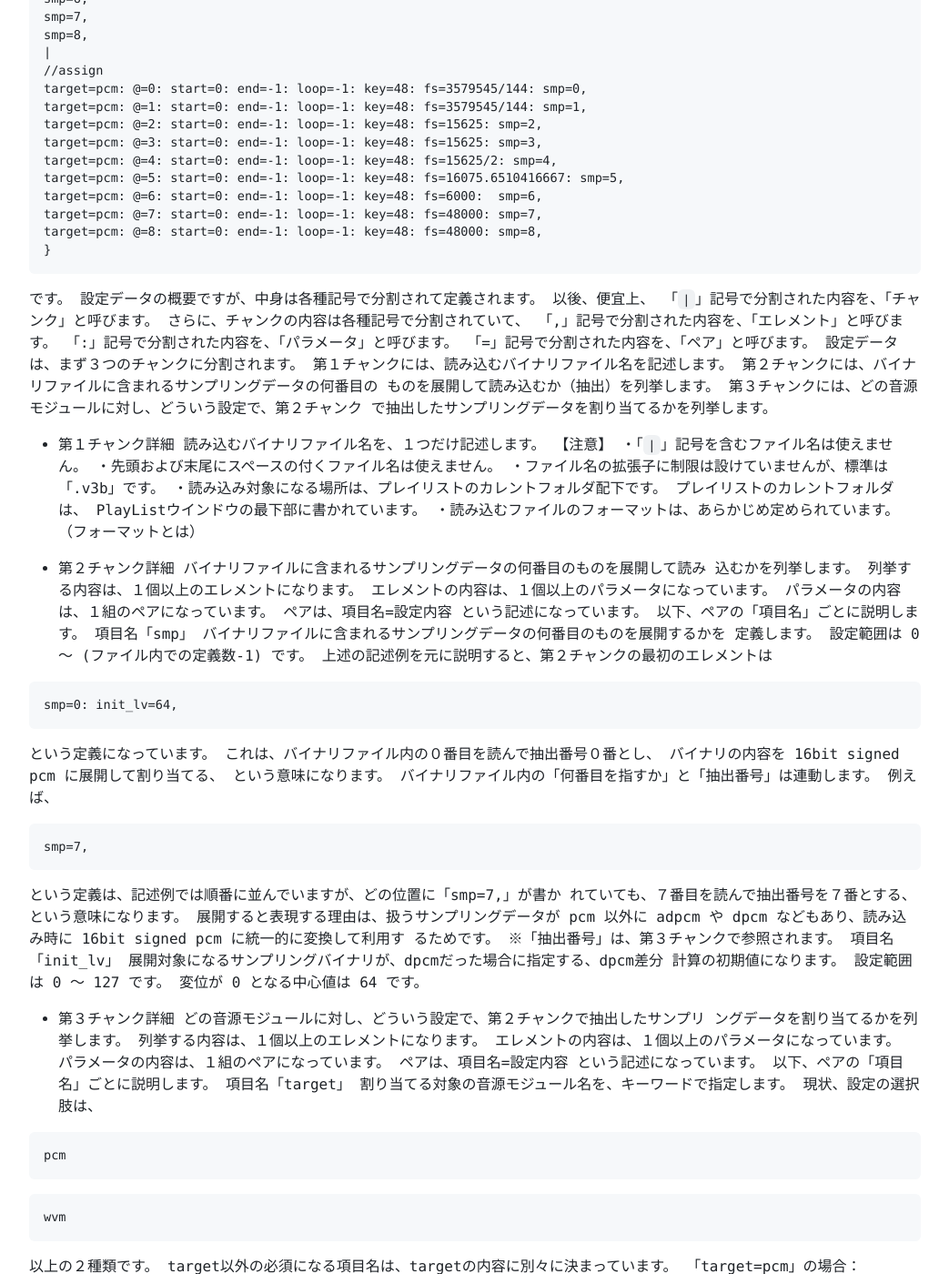
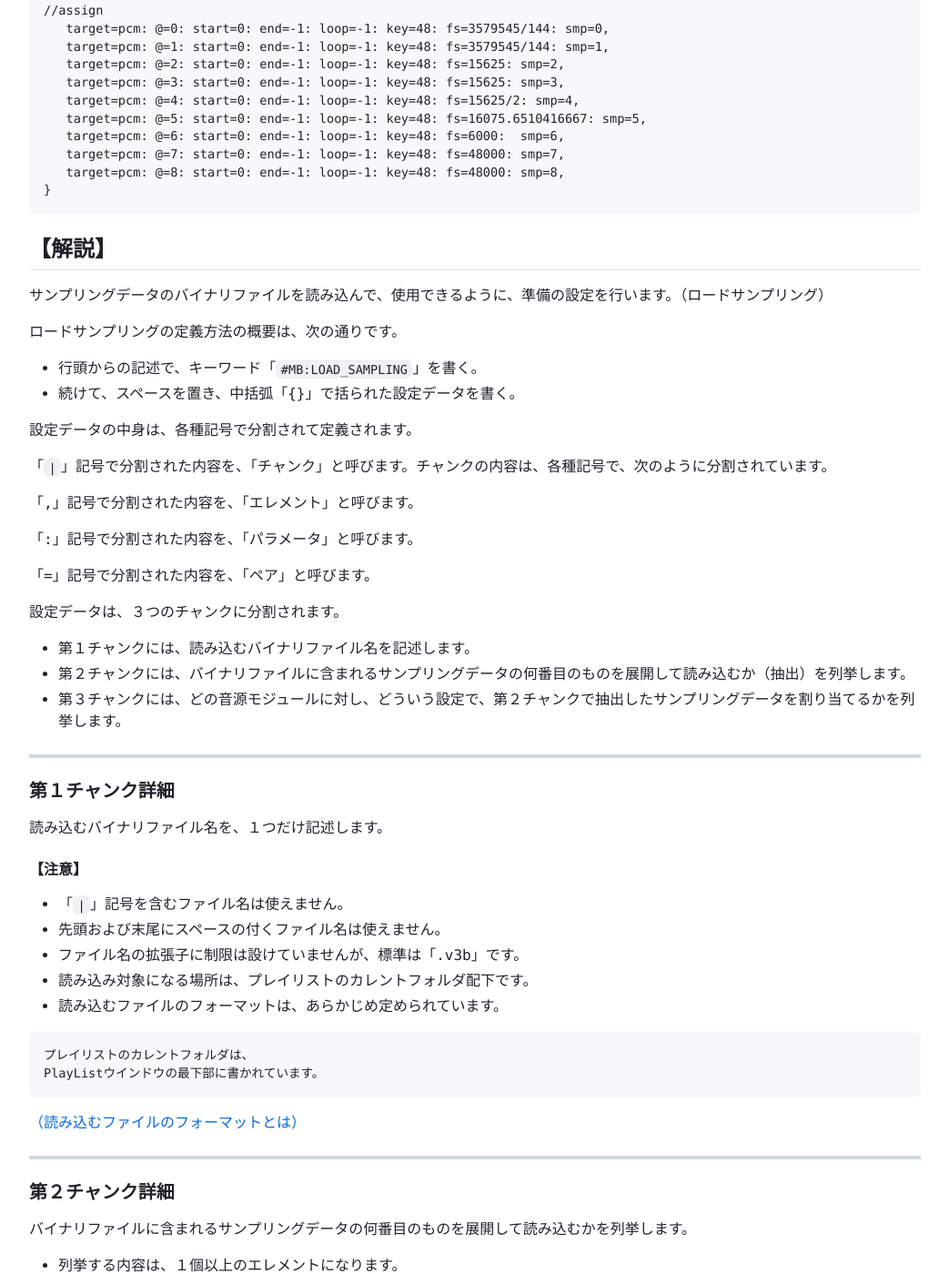
Before and after one commit to lineardrive/V3MMLmanual, a Jekyll site: the page built from docs/ch06/6_58.md, in a window 1280 px wide and 1400 px high, scrolled down 498 px. Shown: the whole window at 91% size, without its empty margins (8-1051 px from the left). Built offline with Jekyll 4.4.1, drawn with Linux system fonts in a browser that asks for light colours; our own code applies the rules of GitHub Pages for plain Markdown files; some of the changed text lies outside the part shown.

Commit message:
6_59まで更新

````diff
--- a/docs/ch06/6_58.md
+++ b/docs/ch06/6_58.md
@@ -1,205 +1,251 @@
-# 6.58 `#MB:LOAD_SAMPLING`：サンプリングファイルの読
+# 6.58 `#MB:LOAD_SAMPLING`：サンプリングファイルの読み込み
 
 [← 目次](../index.md)
 
-み込み
-【記述例】
+## 【記述例】
 
-【解説】
-サンプリングデータのバイナリファイルを読み込んで、使用できるように、準備
-の設定を行います。（ロードサンプリング）
-ロードサンプリングの定義方法の概要は、
-・行頭からの記述で、キーワード「#MB:LOAD_SAMPLING」を書く。
-・続けて、スペースを置き、中括弧「{}」で括られた設定データを書く。
 ```mml
 #MB:LOAD_SAMPLING {
 //load file
-v3mml__testpcm.v3b
+   v3mml__testpcm.v3b
 |
 //pick pcm
-smp=0: init_lv=64,
-smp=1: init_lv=40,
-smp=2,
-smp=3,
-smp=4,
-smp=5,
-smp=6,
-smp=7,
-smp=8,
+   smp=0: init_lv=64,
+   smp=1: init_lv=40,
+   smp=2,
+   smp=3,
+   smp=4,
+   smp=5,
+   smp=6,
+   smp=7,
+   smp=8,
 |
 //assign
-target=pcm: @=0: start=0: end=-1: loop=-1: key=48: fs=3579545/144: smp=0,
-target=pcm: @=1: start=0: end=-1: loop=-1: key=48: fs=3579545/144: smp=1,
-target=pcm: @=2: start=0: end=-1: loop=-1: key=48: fs=15625: smp=2,
-target=pcm: @=3: start=0: end=-1: loop=-1: key=48: fs=15625: smp=3,
-target=pcm: @=4: start=0: end=-1: loop=-1: key=48: fs=15625/2: smp=4,
-target=pcm: @=5: start=0: end=-1: loop=-1: key=48: fs=16075.6510416667: smp=5,
-target=pcm: @=6: start=0: end=-1: loop=-1: key=48: fs=6000:  smp=6,
-target=pcm: @=7: start=0: end=-1: loop=-1: key=48: fs=48000: smp=7,
-target=pcm: @=8: start=0: end=-1: loop=-1: key=48: fs=48000: smp=8,
+   target=pcm: @=0: start=0: end=-1: loop=-1: key=48: fs=3579545/144: smp=0,
+   target=pcm: @=1: start=0: end=-1: loop=-1: key=48: fs=3579545/144: smp=1,
+   target=pcm: @=2: start=0: end=-1: loop=-1: key=48: fs=15625: smp=2,
+   target=pcm: @=3: start=0: end=-1: loop=-1: key=48: fs=15625: smp=3,
+   target=pcm: @=4: start=0: end=-1: loop=-1: key=48: fs=15625/2: smp=4,
+   target=pcm: @=5: start=0: end=-1: loop=-1: key=48: fs=16075.6510416667: smp=5,
+   target=pcm: @=6: start=0: end=-1: loop=-1: key=48: fs=6000:  smp=6,
+   target=pcm: @=7: start=0: end=-1: loop=-1: key=48: fs=48000: smp=7,
+   target=pcm: @=8: start=0: end=-1: loop=-1: key=48: fs=48000: smp=8,
 }
 ```
 
-です。
-設定データの概要ですが、中身は各種記号で分割されて定義されます。
-以後、便宜上、
-「`|`」記号で分割された内容を、「チャンク」と呼びます。
-さらに、チャンクの内容は各種記号で分割されていて、
+## 【解説】
+
+サンプリングデータのバイナリファイルを読み込んで、使用できるように、準備の設定を行います。（ロードサンプリング）
+
+ロードサンプリングの定義方法の概要は、次の通りです。
+
+- 行頭からの記述で、キーワード「`#MB:LOAD_SAMPLING`」を書く。
+- 続けて、スペースを置き、中括弧「{}」で括られた設定データを書く。
+
+設定データの中身は、各種記号で分割されて定義されます。
+
+「`|`」記号で分割された内容を、「チャンク」と呼びます。チャンクの内容は、各種記号で、次のように分割されています。
+
 「,」記号で分割された内容を、「エレメント」と呼びます。
+
 「:」記号で分割された内容を、「パラメータ」と呼びます。
+
 「=」記号で分割された内容を、「ペア」と呼びます。
-設定データは、まず３つのチャンクに分割されます。
-第１チャンクには、読み込むバイナリファイル名を記述します。
-第２チャンクには、バイナリファイルに含まれるサンプリングデータの何番目の
-ものを展開して読み込むか（抽出）を列挙します。
-第３チャンクには、どの音源モジュールに対し、どういう設定で、第２チャンク
-で抽出したサンプリングデータを割り当てるかを列挙します。
-- 第１チャンク詳細
+
+設定データは、３つのチャンクに分割されます。
+
+- 第１チャンクには、読み込むバイナリファイル名を記述します。
+- 第２チャンクには、バイナリファイルに含まれるサンプリングデータの何番目のものを展開して読み込むか（抽出）を列挙します。
+- 第３チャンクには、どの音源モジュールに対し、どういう設定で、第２チャンクで抽出したサンプリングデータを割り当てるかを列挙します。
+
+---
+
+### 第１チャンク詳細
+
 読み込むバイナリファイル名を、１つだけ記述します。
-【注意】
-・「`|`」記号を含むファイル名は使えません。
-・先頭および末尾にスペースの付くファイル名は使えません。
-・ファイル名の拡張子に制限は設けていませんが、標準は「.v3b」です。
-・読み込み対象になる場所は、プレイリストのカレントフォルダ配下です。
+
+#### 【注意】
+
+- 「`|`」記号を含むファイル名は使えません。
+- 先頭および末尾にスペースの付くファイル名は使えません。
+- ファイル名の拡張子に制限は設けていませんが、標準は「.v3b」です。
+- 読み込み対象になる場所は、プレイリストのカレントフォルダ配下です。
+- 読み込むファイルのフォーマットは、あらかじめ定められています。
+
+```
 プレイリストのカレントフォルダは、
 PlayListウインドウの最下部に書かれています。
-・読み込むファイルのフォーマットは、あらかじめ定められています。
-（フォーマットとは）
+```
 
-- 第２チャンク詳細
-バイナリファイルに含まれるサンプリングデータの何番目のものを展開して読み
-込むかを列挙します。
-列挙する内容は、１個以上のエレメントになります。
-エレメントの内容は、１個以上のパラメータになっています。
-パラメータの内容は、１組のペアになっています。
-ペアは、項目名=設定内容 という記述になっています。
+[（読み込むファイルのフォーマットとは）](6_59.md)
+
+---
+
+### 第２チャンク詳細
+
+バイナリファイルに含まれるサンプリングデータの何番目のものを展開して読み込むかを列挙します。
+
+- 列挙する内容は、１個以上のエレメントになります。
+- エレメントの内容は、１個以上のパラメータになっています。
+- パラメータの内容は、１組のペアになっています。
+- ペアは、項目名=設定内容 という記述になっています。
+
 以下、ペアの「項目名」ごとに説明します。
-項目名「smp」
-バイナリファイルに含まれるサンプリングデータの何番目のものを展開するかを
-定義します。
+
+#### 項目名「`smp`」：
+
+バイナリファイルに含まれるサンプリングデータの何番目のものを展開するかを定義します。
 設定範囲は 0 〜 (ファイル内での定義数-1) です。
-上述の記述例を元に説明すると、第２チャンクの最初のエレメントは
 
-```mml
+上述の記述例を元に説明すると、第２チャンクの最初のエレメントは、次のような定義になっています。
+
+```
 smp=0: init_lv=64,
 ```
-という定義になっています。
-これは、バイナリファイル内の０番目を読んで抽出番号０番とし、
-バイナリの内容を 16bit signed pcm に展開して割り当てる、
-という意味になります。
-バイナリファイル内の「何番目を指すか」と「抽出番号」は連動します。
-例えば、
+
+これは、バイナリファイル内の０番目を読んで抽出番号０番とし、バイナリの内容を 16bit signed pcm に展開して割り当てる、という意味になります。
+
+バイナリファイル内の「何番目を指すか」と「抽出番号」は連動します。例えば、
 
 ```
 smp=7,
 ```
-という定義は、記述例では順番に並んでいますが、どの位置に「smp=7,」が書か
-れていても、７番目を読んで抽出番号を７番とする、という意味になります。
-展開すると表現する理由は、扱うサンプリングデータが pcm 以外に adpcm や
-dpcm などもあり、読み込み時に 16bit signed pcm に統一的に変換して利用す
-るためです。
-※「抽出番号」は、第３チャンクで参照されます。
-項目名「init_lv」
-展開対象になるサンプリングバイナリが、dpcmだった場合に指定する、dpcm差分
-計算の初期値になります。
+
+上記の定義は、記述例では順番に並んでいますが、どの位置に「`smp=7,`」が書かれていても、７番目を読んで抽出番号を７番とする、という意味になります。
+
+「展開する」と表現する理由は、扱うサンプリングデータが pcm 以外に adpcm や dpcm などもあり、読み込み時に 16bit signed pcm に統一的に変換して利用するためです。
+
+`※「抽出番号」は、第３チャンクで参照されます。`
+
+#### 項目名「`init_lv`」：
+
+展開対象になるサンプリングバイナリが、dpcmだった場合に指定する、dpcm差分計算の初期値になります。
 設定範囲は 0 〜 127 です。
 変位が 0 となる中心値は 64 です。
 
-- 第３チャンク詳細
-どの音源モジュールに対し、どういう設定で、第２チャンクで抽出したサンプリ
-ングデータを割り当てるかを列挙します。
-列挙する内容は、１個以上のエレメントになります。
-エレメントの内容は、１個以上のパラメータになっています。
-パラメータの内容は、１組のペアになっています。
-ペアは、項目名=設定内容 という記述になっています。
+---
+
+### 第３チャンク詳細
+
+どの音源モジュールに対し、どういう設定で、第２チャンクで抽出したサンプリングデータを割り当てるかを列挙します。
+
+- 列挙する内容は、１個以上のエレメントになります。
+- エレメントの内容は、１個以上のパラメータになっています。
+- パラメータの内容は、１組のペアになっています。
+- ペアは、「項目名=設定内容」という記述になっています。
+
 以下、ペアの「項目名」ごとに説明します。
-項目名「target」
+
+#### 項目名「`target`」
+
 割り当てる対象の音源モジュール名を、キーワードで指定します。
-現状、設定の選択肢は、
+現状、設定の選択肢は、次の通りです。
 
 ```
 pcm
+wvm
 ```
 
-```
-wvm
-```
-以上の２種類です。
-target以外の必須になる項目名は、targetの内容に別々に決まっています。
-「target=pcm」の場合：
+`target`以外の必須になる項目名は、`target`の内容に別々に決まっています。
 
-「target」以外の必須項目名：
 
-「@」「start」「end」「loop」「key」「fs」「smp」
 
-省略可能な項目名：
+「`target=pcm`」の場合：
 
-「amp_mul」
+- 必須項目名：
+  - 「@」
+  - 「start」
+  - 「end」
+  - 「loop」
+  - 「key」
+  - 「fs」
+  - 「smp」
+- 省略可能な項目名：
+  - 「amp_mul」
+
 「target=wvm」の場合：
 
-「target」以外の必須項目名：
+- 必須項目名：
+  - 「@」
+  - 「smp」
+- 省略可能な項目名：
+  - 「amp_mul」
 
-「@」「smp」
+#### 「`target=pcm`」の場合の項目名「`@`」
 
-省略可能な項目名：
+音源モジュール「@@"pcm"」におけるサブフォーム番号指定「@」の何番に割り当てるかを設定します。
+設定範囲は 0 〜 1023 です。
 
-「amp_mul」
-「target=pcm」の場合の項目名「@」
-音源モジュール「@@"pcm"」におけるサブフォーム番号指定「@」の何番に割り当
-てるかを設定します。
-設定範囲は 0 〜 1023 です。
 初期設定で波形番号 0番 にダミーの初期データが入っています（上書可）。
+
 ＭＭＬで未定義の波形番号を参照した場合は、0番 が読み出されます。
 
-「target=pcm」の場合の項目名「start」
+#### 「`target=pcm`」の場合の項目名「`start`」
+
 参照するサンプリングデータの開始インデックス番号を設定します。
 設定範囲は、0 〜 (サンプル総数-1) です。
-特例として、「-1」を記述すると、サンプリングデータの末尾の番号として扱わ
-れます。
-「target=pcm」の場合の項目名「end」
+
+特例として、「-1」を記述すると、サンプリングデータの末尾の番号として扱われます。
+
+#### 「`target=pcm`」の場合の項目名「`end`」
+
 参照するサンプリングデータの終了インデックス番号を設定します。
 設定範囲は、0 〜 (サンプル総数-1) です。
-特例として、「-1」を記述すると、サンプリングデータの末尾の番号として扱わ
-れます。
-「target=pcm」の場合の項目名「loop」
+
+特例として、「-1」を記述すると、サンプリングデータの末尾の番号として扱われます。
+
+#### 「`target=pcm`」の場合の項目名「`loop`」
+
 参照するサンプリングデータのループ開始インデックス番号を設定します。
 設定範囲は、0 〜 (サンプル総数-1) です。
-特例として、「-1」を記述すると、ループ機能無効（サンプリングデータの末尾
-の番号）として扱われます。
-「target=pcm」の場合の項目名「key」
+
+特例として、「-1」を記述すると、ループ機能無効（サンプリングデータの末尾の番号）として扱われます。
+
+#### 「`target=pcm`」の場合の項目名「`key`」
+
 「fs=[]」のサンプリング周波数を、どの音程番号に割り当てるかを指定します。
-（音程番号とは）
 設定範囲は 0 〜 119 です。
-例えば、
 
 ```
 fs=8000, key=48,
 ```
-の場合、o4c のＭＭＬ記述でサンプリング周波数 8kHz 相当の再生になります。
-「target=pcm」の場合の項目名「fs」
+
+例えば上記の場合、`o4c` のＭＭＬ記述でサンプリング周波数 8kHz 相当の再生になります。
+
+[（音程番号とは）](../ch02/2_6.md)
+
+#### 「`target=pcm`」の場合の項目名「`fs`」
+
 参照するサンプリングデータのサンプリング周波数を指定します。
 設定範囲は 2000.0 〜 384000.0 です。
-「target=pcm」の場合の項目名「amp_mul」
+
+#### 「`target=pcm`」の場合の項目名「`amp_mul`」
+
 参照するサンプリングデータの振幅への倍率を指定します。
-この項目を省略した場合は、1.0（倍率変更なし）が指定されたものとみなされ
-ます。
+この項目を省略した場合は、1.0（倍率変更なし）が指定されたものとみなされます。
+
 負数を指定した場合は、振幅が上下反転することになります。
 
-「target=pcm」の場合の項目名「smp」
-参照するサンプリングデータを、第２チャンクで決めた、どの抽出番号のものに
-するかを指定します。
+#### 「`target=pcm`」の場合の項目名「`smp`」
+
+参照するサンプリングデータを、第２チャンクで決めた、どの抽出番号のものにするかを指定します。
 設定範囲は 0 〜 (ファイル内での定義数-1) です。
-「target=wvm」の場合の項目名「@」
-音源モジュール「@@"wvm"」におけるサブフォーム番号指定「@」の何番に割り当
-てるかを設定します。
+
+#### 「`target=wvm`」の場合の項目名「`@`」
+
+音源モジュール「@@"wvm"」におけるサブフォーム番号指定「`@`」の何番に割り当てるかを設定します。
 指定可能範囲は 0 〜 1023 です。
+
 初期設定で波形番号 0番 にダミーの初期データが入っています（上書可）。
 ＭＭＬで未定義の波形番号を参照した場合は、0番 が読み出されます。
-「target=wvm」の場合の項目名「smp」
-参照するサンプリングデータを、第２チャンクで決めたどの抽出番号のものにす
-るかを指定します。
-「target=wvm」の場合の項目名「amp_mul」
+
+#### 「`target=wvm`」の場合の項目名「`smp`」
+
+参照するサンプリングデータを、第２チャンクで決めたどの抽出番号のものにするかを指定します。
+
+#### 「`target=wvm`」の場合の項目名「`amp_mul`」
+
 参照するサンプリングデータの振幅への倍率を指定します。
-この項目を省略した場合は、1.0（倍率変更なし）が指定されたものとみなされ
-ます。
+この項目を省略した場合は、1.0（倍率変更なし）が指定されたものとみなされます。
+
 負数を指定した場合は、振幅が上下反転することになります。
````
Also changed, not shown: docs/ch06/6_59.md (+48 -46 lines), docs/index.md (+1 -1 lines).
